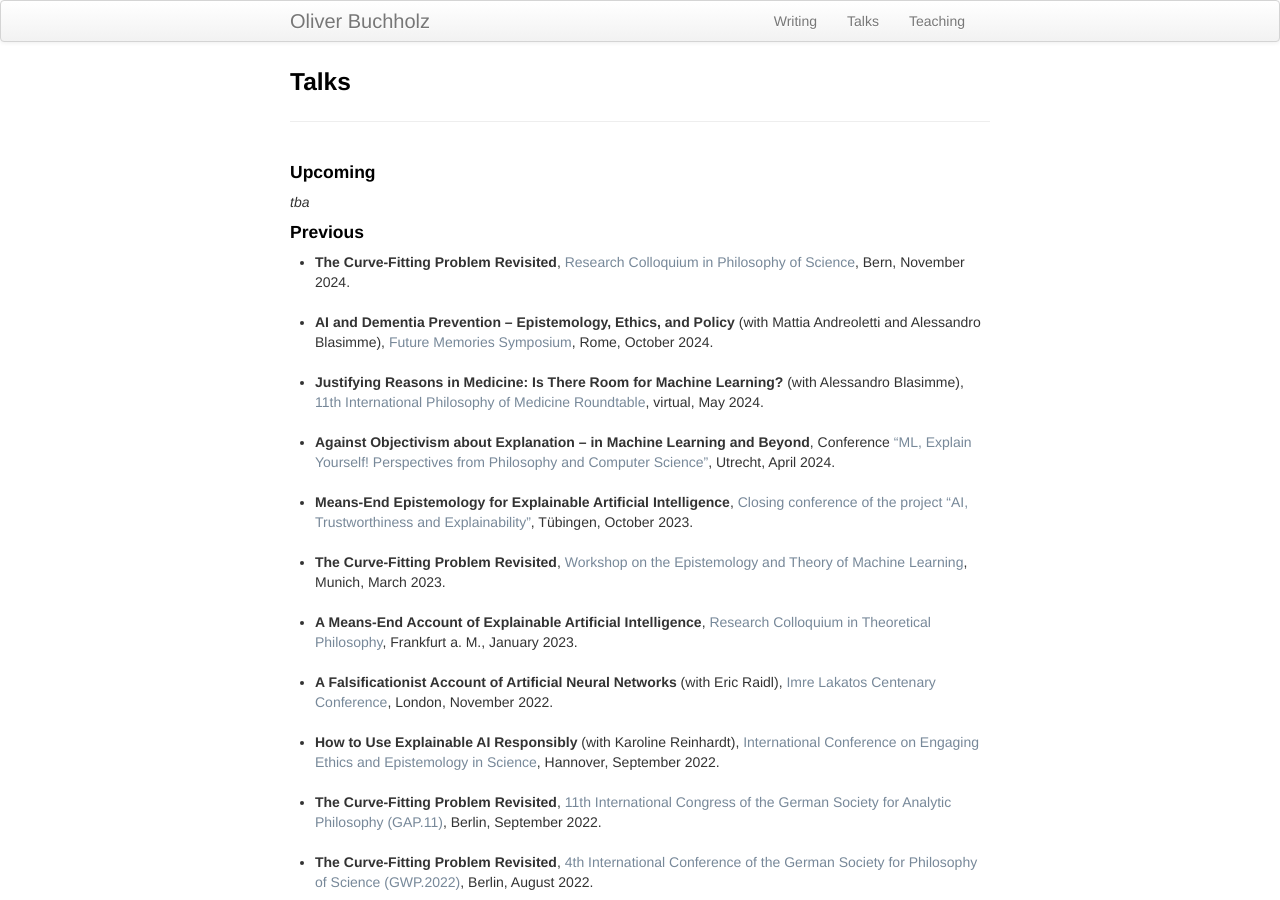
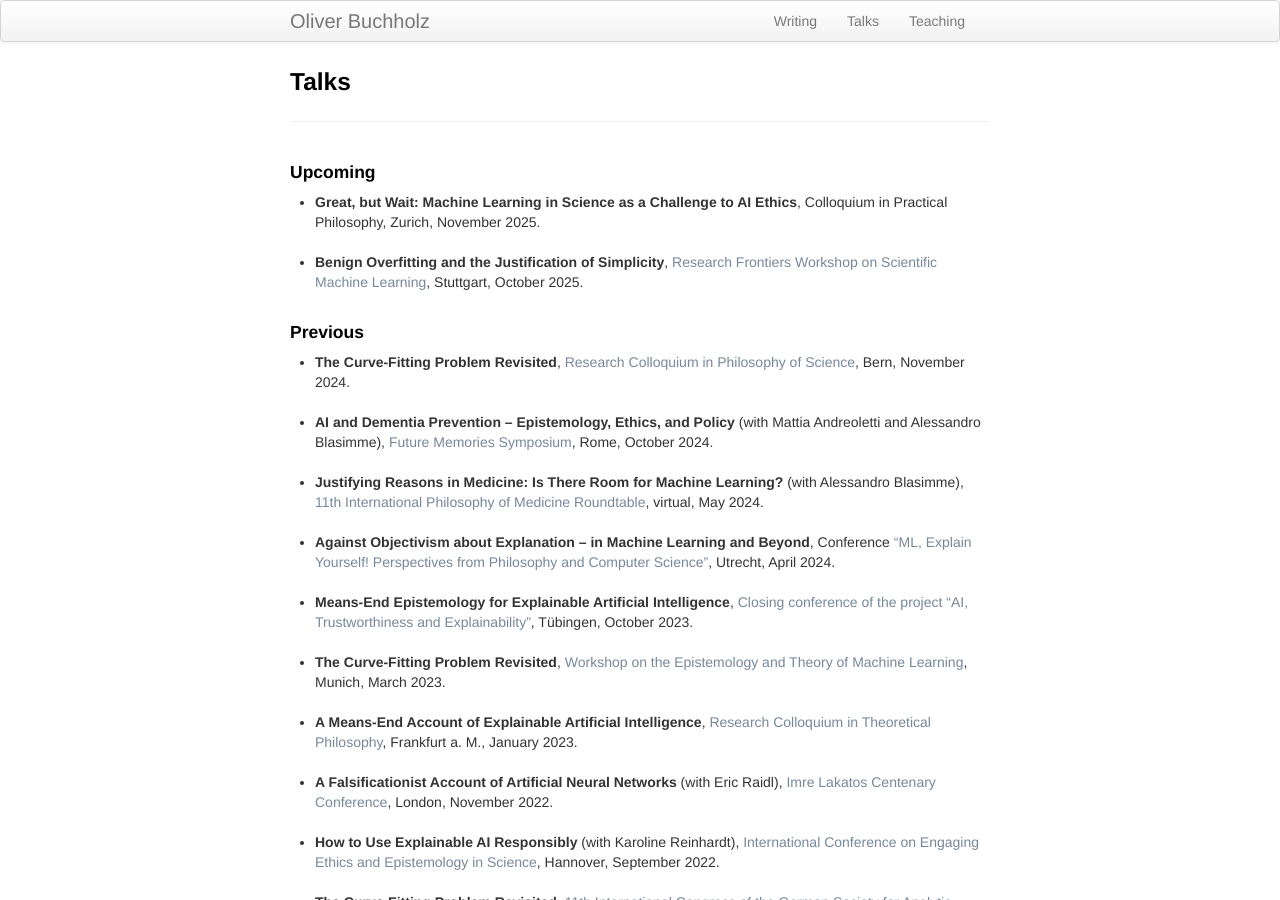
Before and after one commit to oliverbuchholz/oliverbuchholz.github.io, a Jekyll site: the page built from pages/talks.md, in a window 1280 px wide and 900 px high. Built offline with Jekyll 4.4.1, drawn with Linux system fonts in a browser that asks for light colours.

Commit message:
Update talks.md

```diff
--- a/pages/talks.md
+++ b/pages/talks.md
@@ -6,7 +6,13 @@ description: Oliver Buchholz | Talks
 
 <h4>Upcoming</h4>
 
-<i>tba</i>
+<ul>
+<li><b>Great, but Wait: Machine Learning in Science as a Challenge to AI Ethics</b>, Colloquium in Practical Philosophy, Zurich, November 2025.<br><br>
+</li>
+
+<li><b>Benign Overfitting and the Justification of Simplicity</b>, <a href="https://www.simtech.uni-stuttgart.de/communication/events/workshops/frontiers/" target="_blank">Research Frontiers Workshop on Scientific Machine Learning</a>, Stuttgart, October 2025.<br><br>
+</li>
+</ul>
 
 
 <h4>Previous</h4>
```
